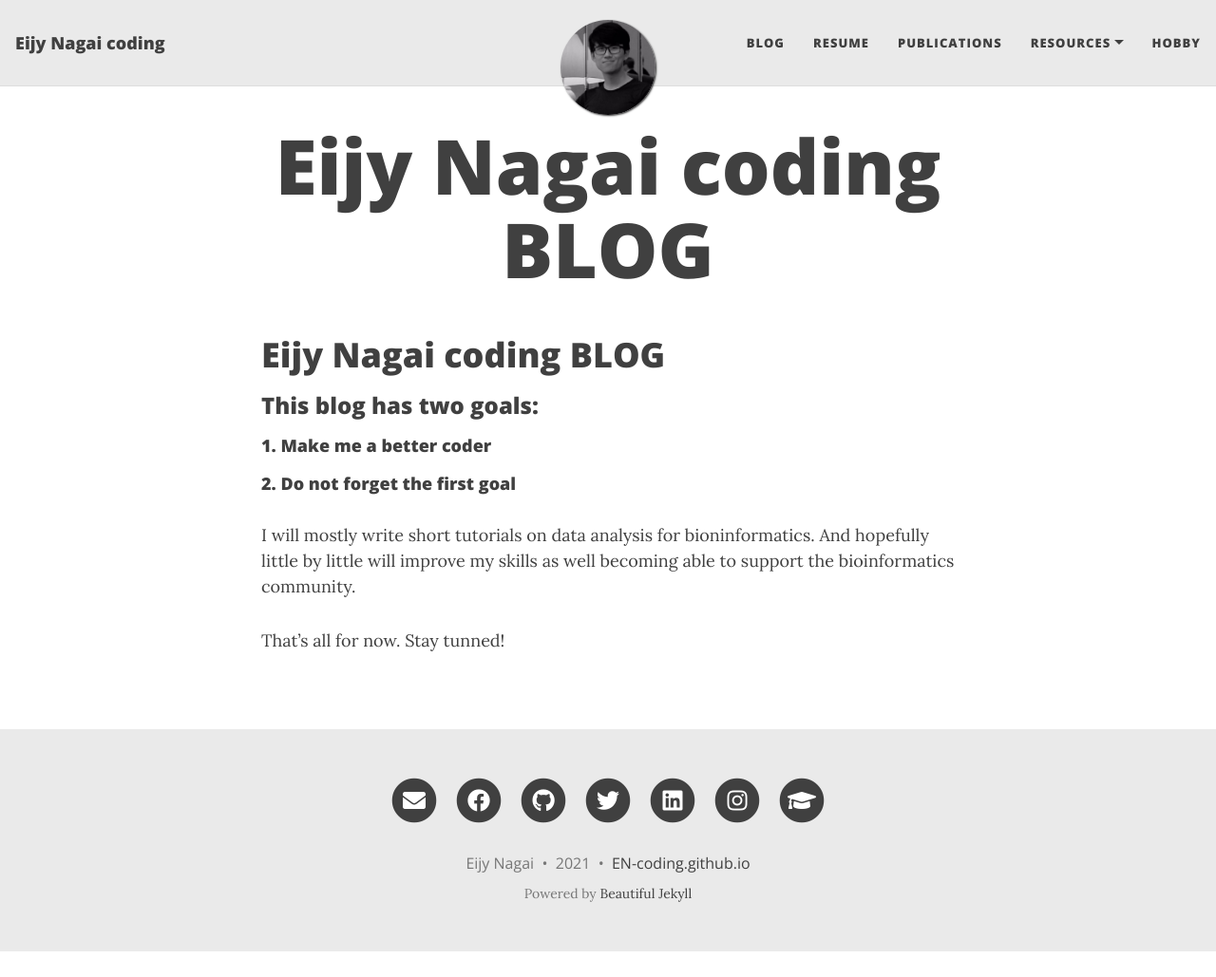
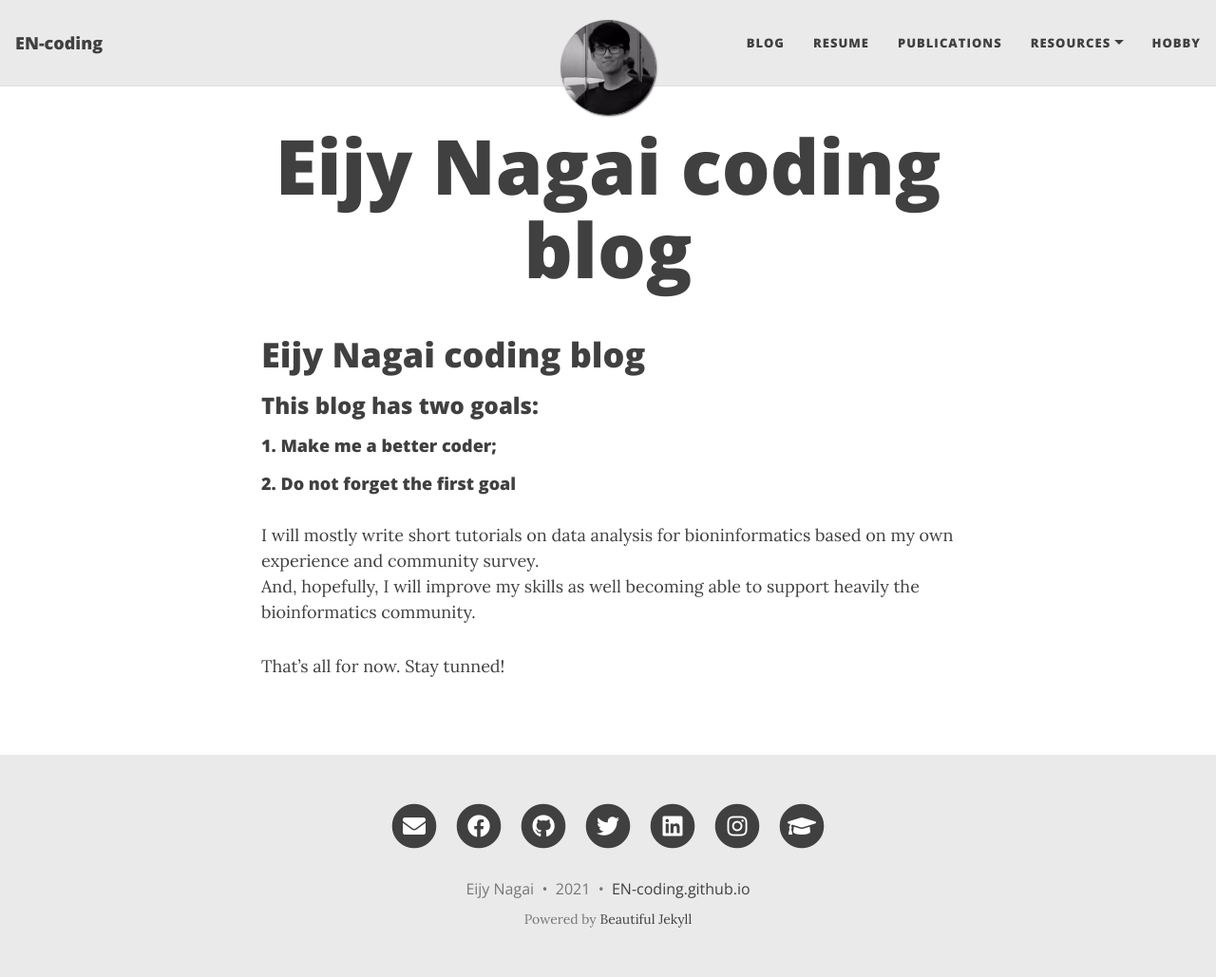
Before and after one commit to en-coding/en-coding.github.io, a Jekyll site: the page built from index.md, in a window 1280 px wide and 1029 px high. Shown: the whole window at 95% size. Built offline with Jekyll 4.4.1, drawn with Linux system fonts in a browser that asks for light colours; nearby versions of some CDN libraries; our own code applies the rules of GitHub Pages for plain Markdown files.

```diff
--- a/_config.yml
+++ b/_config.yml
@@ -6,7 +6,7 @@
 # --- Required options --- #
 
 # Name of website
-title: Eijy Nagai coding
+title: EN-coding
 
 # Your name to show in the footer
 author: Eijy Nagai
--- a/index.md
+++ b/index.md
@@ -1,10 +1,10 @@
-# Eijy Nagai coding BLOG
+# Eijy Nagai coding blog<br>
 
-### This blog has two goals:
-#### 1. Make me a better coder
-#### 2. Do not forget the first goal
+### This blog has two goals:<br>
+#### 1. Make me a better coder;<br>
+#### 2. Do not forget the first goal<br>
 
-I will mostly write short tutorials on data analysis for bioninformatics.
-And hopefully little by little will improve my skills as well becoming able to support the bioinformatics community.
+I will mostly write short tutorials on data analysis for bioninformatics based on my own experience and community survey.<br>
+And, hopefully, I will improve my skills as well becoming able to support heavily the bioinformatics community.
 
 That's all for now. Stay tunned!
```
Also changed, not shown: aboutme.md (deleted, +0 -16 lines), resume.md (added, +109 -0 lines).
